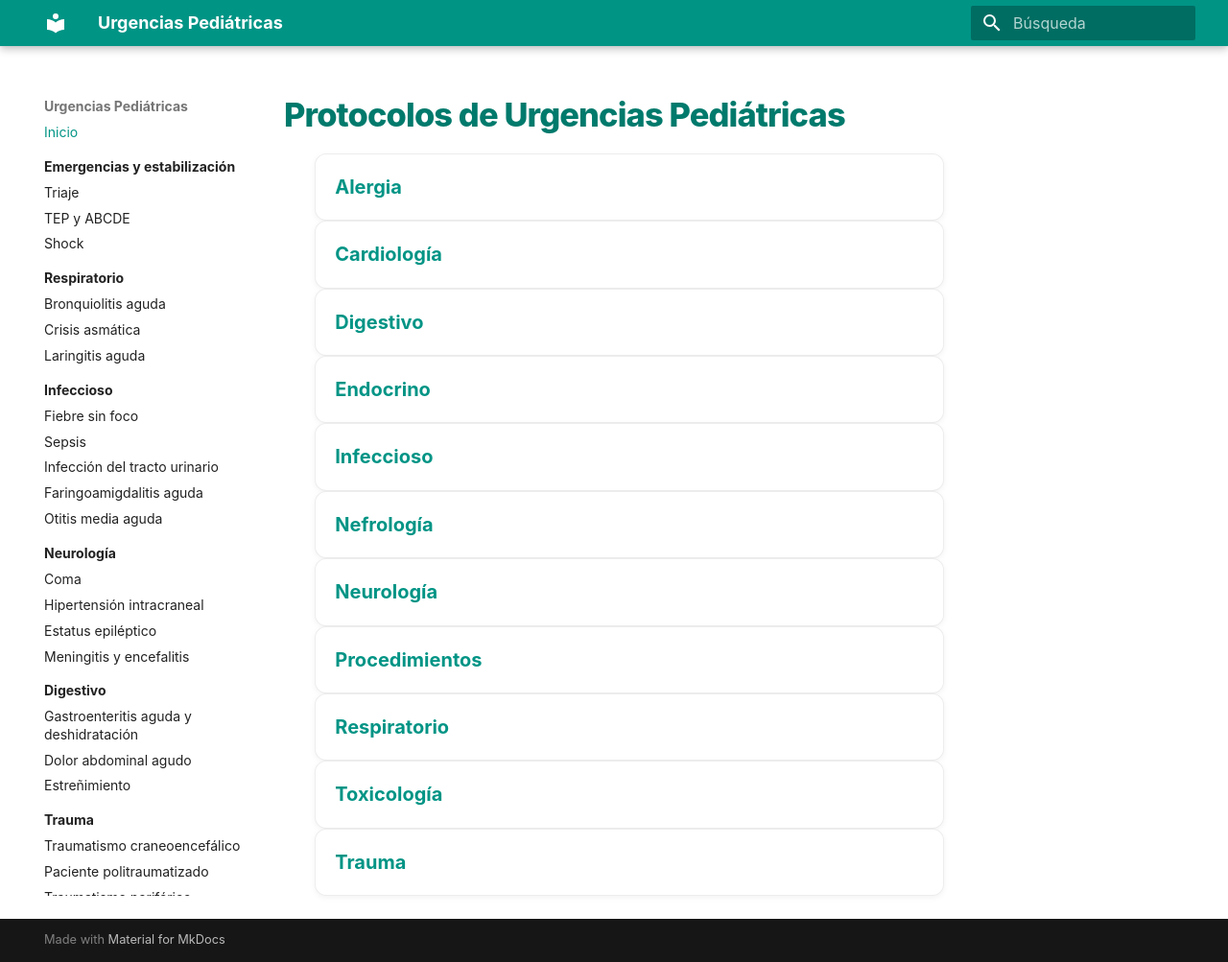
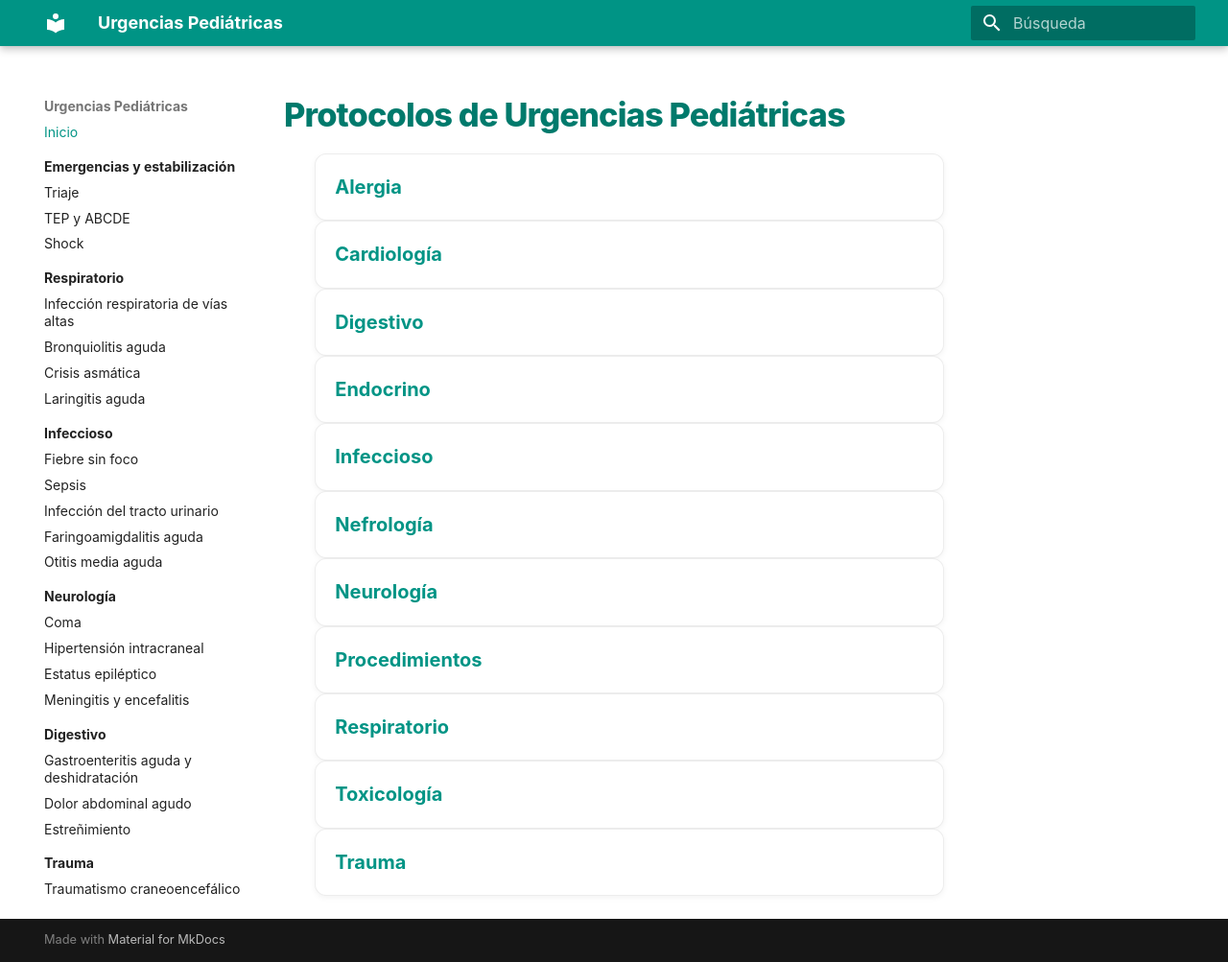
Before and after one commit to gonzaloares/urgencias-pediatricas, an MkDocs documentation site: the page built from docs/index.md, in a window 1280 px wide and 1003 px high. Shown: the whole window at 96% size. Built offline with MkDocs 1.6.1 and Material for MkDocs 9.7.7, drawn with Linux system fonts in a browser that asks for light colours.

Commit message:
Incluye IRVA en la navegación

```diff
--- a/mkdocs.yml
+++ b/mkdocs.yml
@@ -22,6 +22,7 @@ nav:
       - Shock: emergencias/shock.md
   - Respiratorio:
       - respiratorio/index.md
+      - Infección respiratoria de vías altas: respiratorio/infeccion-respiratoria-vias-altas.md
       - Bronquiolitis aguda: respiratorio/bronquiolitis-aguda.md
       - Crisis asmática: respiratorio/crisis-asmatica.md
       - Laringitis aguda: respiratorio/laringitis-aguda.md
```
